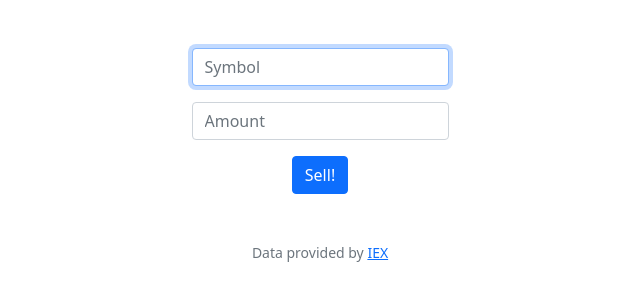
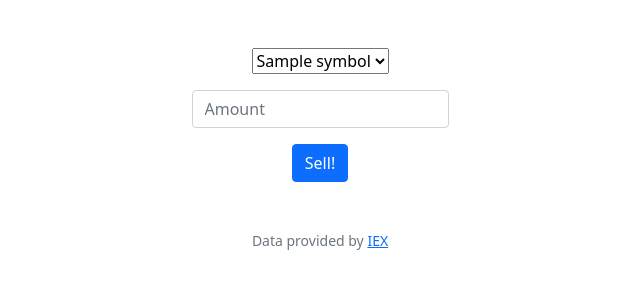
Before and after one commit to lu-carvalho/91640075, a Flask app: template finance/templates/sell.html in a window 1280 px wide. Shown: the part 76-377 px from the top of the page, without its empty margins (320-960 px from the left). Run offline with Flask 2, Linux system fonts and the light colour scheme; the template is opened without the code that fills it: most values are stand-ins (such as "Sample title", 1, 10 or a date in 2020); some libraries are stand-ins or nearby versions.

Commit message:
Wed, Mar 9, 2022, 9:15 PM +00:00

```diff
--- a/finance/templates/sell.html
+++ b/finance/templates/sell.html
@@ -7,7 +7,11 @@
 {% block main %}
     <form action="/sell" method="post">
         <div class="mb-3">
-            <input autocomplete="off" autofocus class="form-control mx-auto w-auto" id="symbol" name="symbol" placeholder="Symbol" type="text">
+            <select name="symbol">
+                {% for symbol in symbols %}
+                <option> {{ symbol["symbol"]}} </option>
+                {% endfor %}
+            </select>
         </div>
         <div class="mb-3">
             <input class="form-control mx-auto w-auto" id="shares" name="shares" placeholder="Amount" type="number">
```
